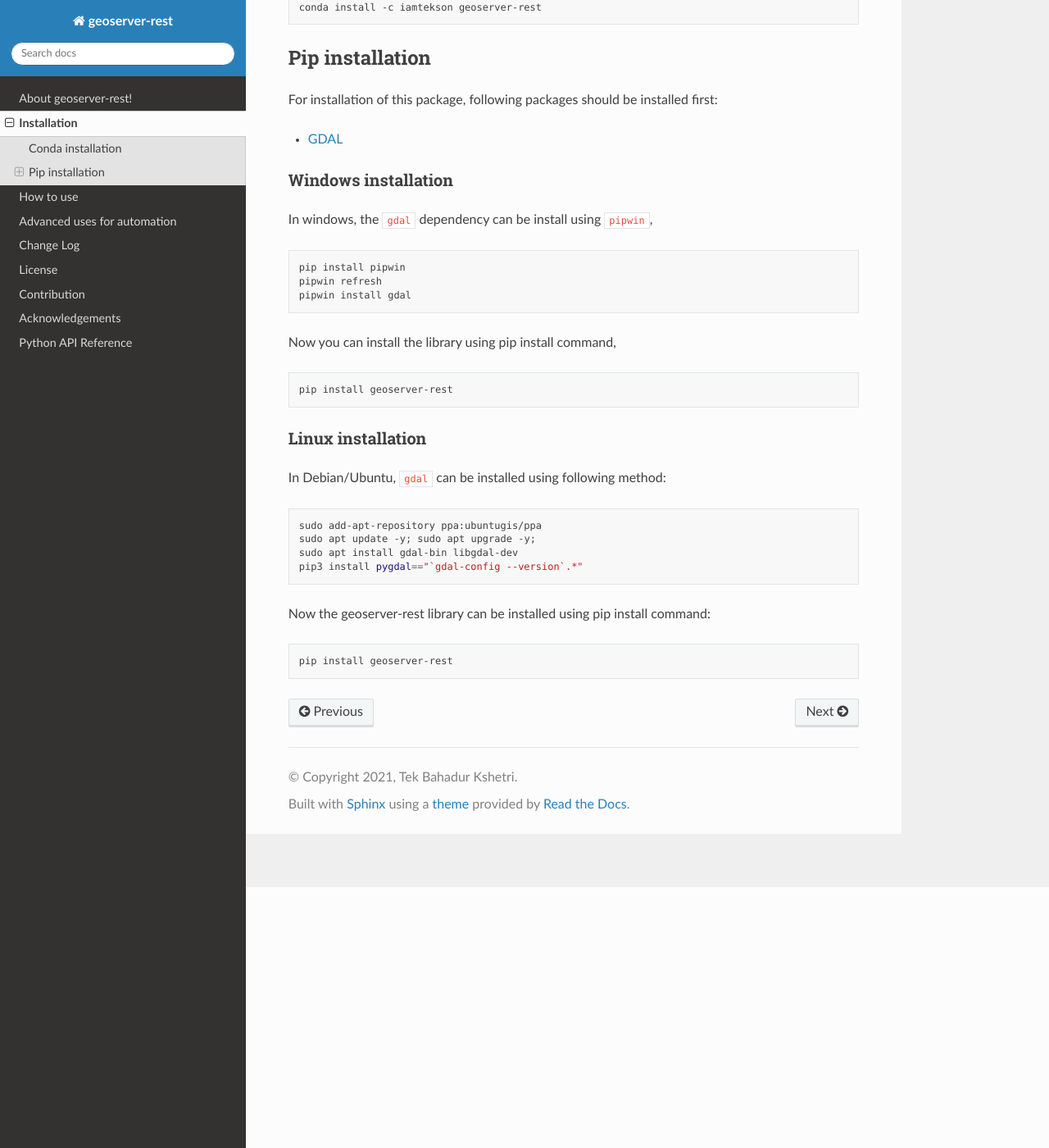
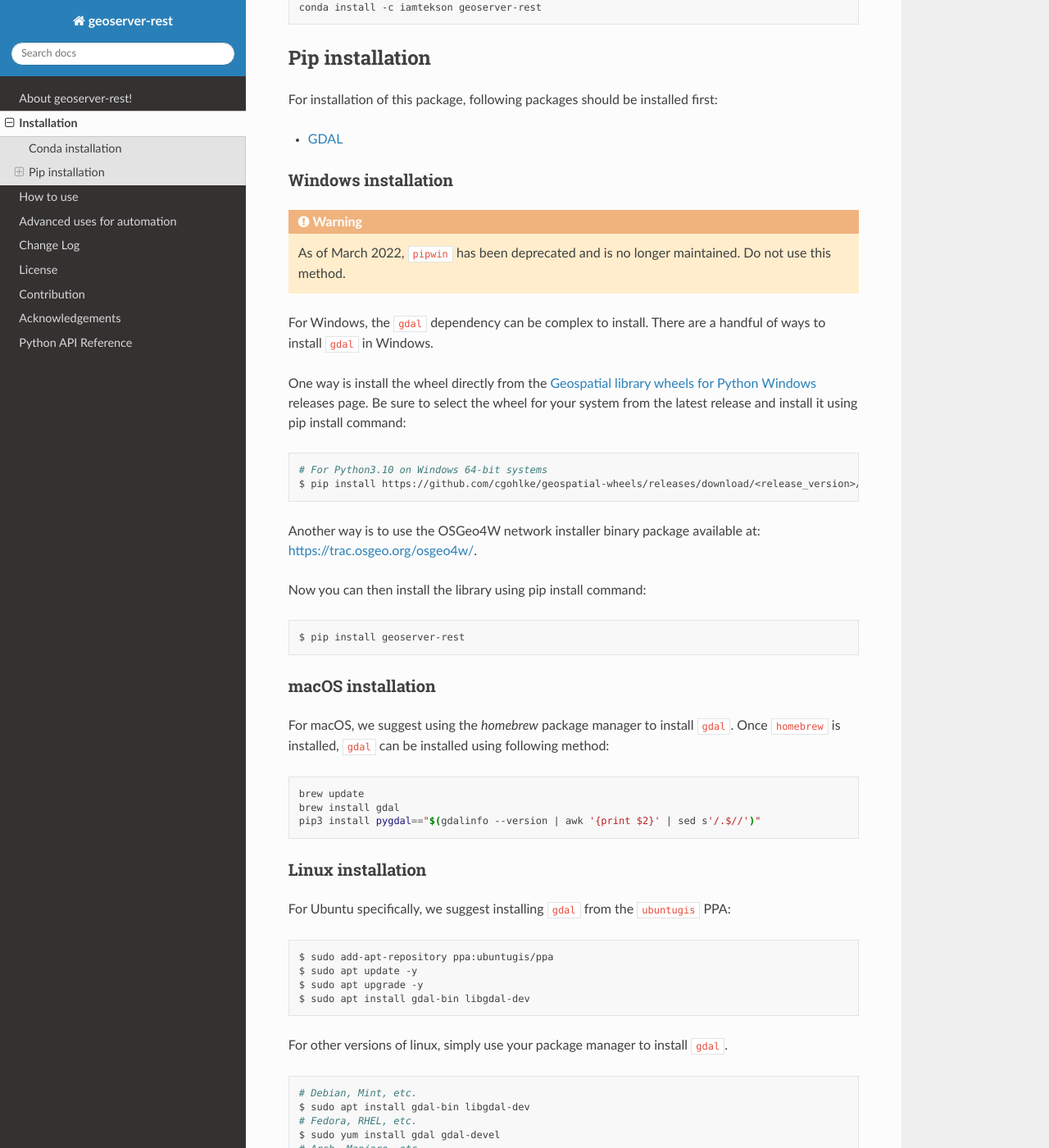
Before and after one commit to gicait/geoserver-rest, a Sphinx documentation site: the page built from docs/source/installation.rst, in a window 1280 px wide and 1400 px high, scrolled down 318 px. Shown: the whole window at 82% size. Built offline with Sphinx 7.4.7 and the Read the Docs theme 2.0.0, drawn with Linux system fonts in a browser that asks for light colours; some of the changed text lies outside the part shown.

Commit message:
update development and installation instructions

```diff
--- a/docs/source/installation.rst
+++ b/docs/source/installation.rst
@@ -11,7 +11,6 @@ The ``geoserver-rest`` can be installed from either ``conda-forge`` channel or `
     conda install -c conda-forge geoserver-rest
     conda install -c iamtekson geoserver-rest
 
-
 Pip installation
 ^^^^^^^^^^^^^^^^
 
@@ -19,39 +18,68 @@ For installation of this package, following packages should be installed first:
 
 * `GDAL <https://gdal.org/>`_
 
-
 Windows installation
 --------------------
 
-In windows, the ``gdal`` dependency can be install using ``pipwin``,
+.. warning::
+    As of March 2022, ``pipwin`` has been deprecated and is no longer maintained. Do not use this method.
+
+For Windows, the ``gdal`` dependency can be complex to install. There are a handful of ways to install ``gdal`` in Windows.
+
+One way is install the wheel directly from the `Geospatial library wheels for Python Windows <https://github.com/cgohlke/geospatial-wheels>`_ releases page. Be sure to select the wheel for your system from the latest release and install it using pip install command:
 
 .. code-block:: shell
 
-    pip install pipwin
-    pipwin refresh
-    pipwin install gdal
+    # For Python3.10 on Windows 64-bit systems
+    $ pip install https://github.com/cgohlke/geospatial-wheels/releases/download/<release_version>/GDAL-3.7.1-cp310-cp310-win_amd64.whl
 
-Now you can install the library using pip install command,
+Another way is to use the OSGeo4W network installer binary package available at: https://trac.osgeo.org/osgeo4w/.
+
+Now you can then install the library using pip install command:
 
 .. code-block:: shell
 
-    pip install geoserver-rest
+    $ pip install geoserver-rest
 
+macOS installation
+------------------
+
+For macOS, we suggest using the `homebrew` package manager to install ``gdal``. Once ``homebrew`` is installed, ``gdal`` can be installed using following method:
+
+.. code-block:: shell
+
+    brew update
+    brew install gdal
+    pip3 install pygdal=="$(gdalinfo --version | awk '{print $2}' | sed s'/.$//')"
 
 Linux installation
 ------------------
 
-In Debian/Ubuntu, ``gdal`` can be installed using following method:
+For Ubuntu specifically, we suggest installing ``gdal`` from the ``ubuntugis`` PPA:
 
 .. code-block:: shell
 
-    sudo add-apt-repository ppa:ubuntugis/ppa
-    sudo apt update -y; sudo apt upgrade -y;
-    sudo apt install gdal-bin libgdal-dev
-    pip3 install pygdal=="`gdal-config --version`.*"
+    $ sudo add-apt-repository ppa:ubuntugis/ppa
+    $ sudo apt update -y
+    $ sudo apt upgrade -y
+    $ sudo apt install gdal-bin libgdal-dev
 
-Now the geoserver-rest library can be installed using pip install command:
+For other versions of linux, simply use your package manager to install ``gdal``.
 
 .. code-block:: shell
 
-    pip install geoserver-rest
+    # Debian, Mint, etc.
+    $ sudo apt install gdal-bin libgdal-dev
+    # Fedora, RHEL, etc.
+    $ sudo yum install gdal gdal-devel
+    # Arch, Manjaro, etc.
+    $ sudo pacman -S gdal
+    # Void
+    $ sudo xbps-install -S libgdal libgdal-dev
+
+Now the ``pygdal`` and ``geoserver-rest`` library can be installed using pip install command:
+
+.. code-block:: shell
+
+    $ pip install pygdal=="`gdal-config --version`.*"
+    $ pip install geoserver-rest
```
Also changed, not shown: DEV_DOCS.md (+6 -6 lines).
